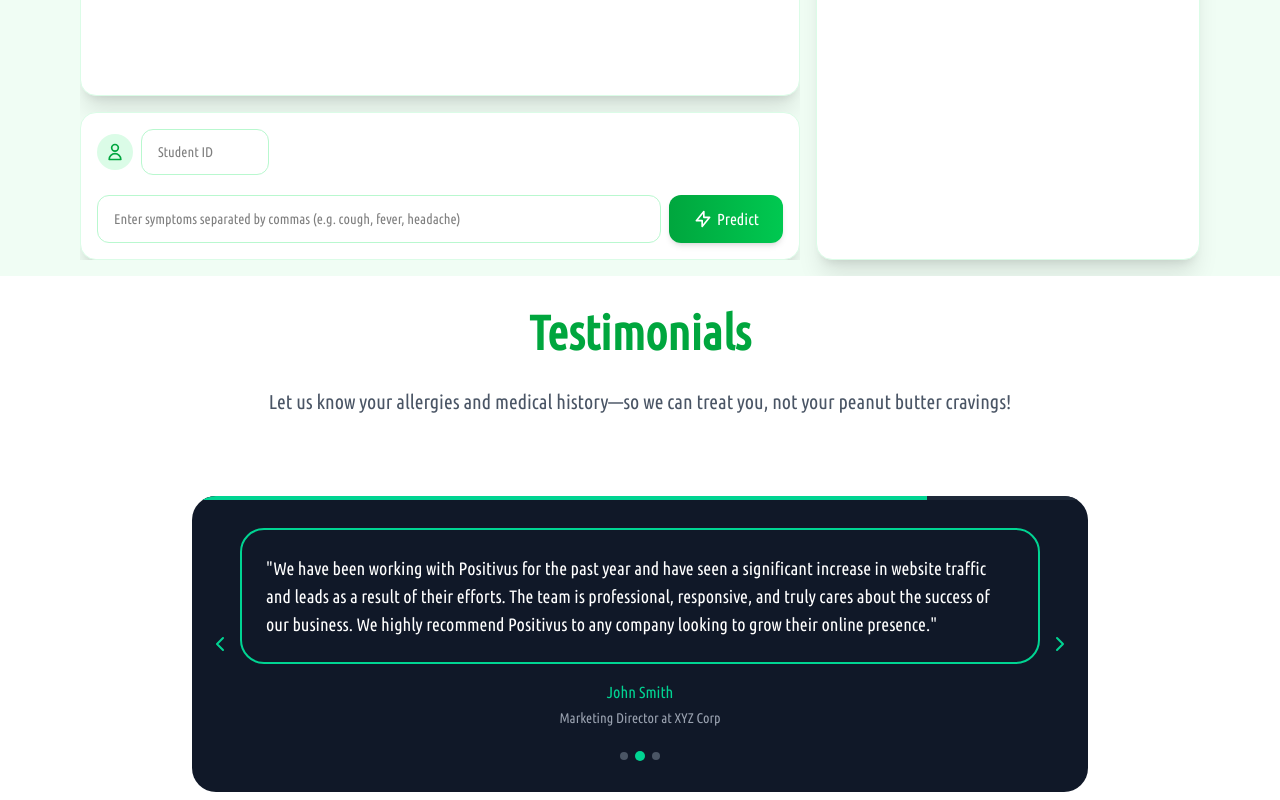
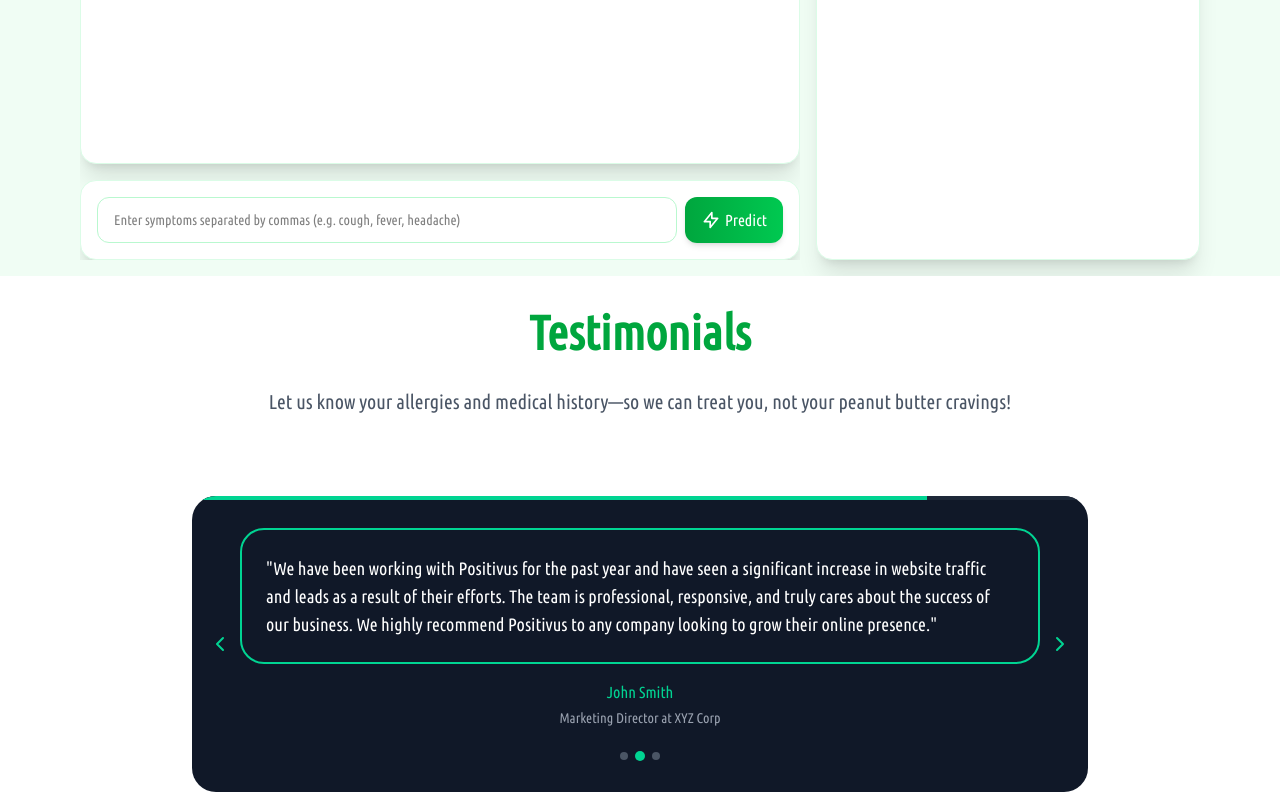
Before and after one commit to kanishkapan/ArogyaVault, a React (Vite) app in the folder Frontend/: page /ai-bot in a window 1280 px wide. Shown: the part 1220-2020 px from the top of the page. Built offline with nearby package versions, Linux system fonts and the light colour scheme.

Commit message:
studentid removed from disease prediction

```diff
--- a/Frontend/src/components/aitanissa/Predictionchat.jsx
+++ b/Frontend/src/components/aitanissa/Predictionchat.jsx
@@ -2,7 +2,6 @@ import React, { useState } from 'react';
 import axios from 'axios';
 
 const Predictionchat = () => {
-  const [studentId, setStudentId] = useState('');
   const [symptoms, setSymptoms] = useState('');
   const [response, setResponse] = useState(null);
   const [loading, setLoading] = useState(false);
@@ -55,13 +54,12 @@ const Predictionchat = () => {
       const formattedResponse = res.data;
       setResponse(formattedResponse);
 
-      // Add to chat history
+      // Add to chat history without studentId
       setChatHistory([
         ...chatHistory,
         {
           type: 'user',
-          content: `Symptoms: ${symptomsArray.join(', ')}`,
-          studentId: studentId
+          content: `Symptoms: ${symptomsArray.join(', ')}`
         },
         {
           type: 'ai',
@@ -129,11 +127,6 @@ const Predictionchat = () => {
                           : 'bg-white border border-green-200 text-gray-800'
                       }`}
                     >
-                      {message.type === 'user' && (
-                        <div className="text-xs text-green-100 mb-1 font-medium">
-                          Student ID: {message.studentId}
-                        </div>
-                      )}
                       {message.type === 'ai' && (
                         <div className="flex items-center mb-2">
                           <div className="bg-green-100 p-1 rounded-full mr-2">
@@ -155,22 +148,6 @@ const Predictionchat = () => {
           {/* Input Form */}
           <form onSubmit={handleSubmit} className="bg-white rounded-2xl shadow-xl p-4 border border-green-100">
             <div className="flex flex-col gap-3">
-              <div className="flex flex-col md:flex-row items-center gap-2 mb-2">
-                <div className="bg-green-100 p-2 rounded-full">
-                  <svg xmlns="http://www.w3.org/2000/svg" className="h-5 w-5 text-green-600" fill="none" viewBox="0 0 24 24" stroke="currentColor">
-                    <path strokeLinecap="round" strokeLinejoin="round" strokeWidth={2} d="M16 7a4 4 0 11-8 0 4 4 0 018 0zM12 14a7 7 0 00-7 7h14a7 7 0 00-7-7z" />
-                  </svg>
-                </div>
-                <input
-                  type="text"
-                  value={studentId}
-                  onChange={(e) => setStudentId(e.target.value)}
-                  placeholder="Student ID"
-                  className="flex-none w-full md:w-32 px-4 py-3 rounded-xl border border-green-200 focus:outline-none focus:ring-2 focus:ring-green-500 text-sm"
-                  required
-                />
-              </div>
-
               <div className="flex flex-col md:flex-row gap-2">
                 <input
                   type="text"
@@ -183,7 +160,7 @@ const Predictionchat = () => {
                 <button
                   type="submit"
                   disabled={loading}
-                  className="bg-gradient-to-r from-green-600 to-green-500 hover:from-green-700 hover:to-green-600 text-white font-medium py-3 px-6 rounded-xl shadow-md disabled:opacity-70 transition-all duration-200 transform hover:scale-105"
+                  className="bg-gradient-to-r from-green-600 to-green-500 hover:from-green-700 hover:to-green-600 text-white font-medium py-2 px-4 rounded-xl shadow-md disabled:opacity-70 transition-all duration-200 transform hover:scale-105"
                 >
                   {loading ? (
                     <div className="flex items-center">
```
